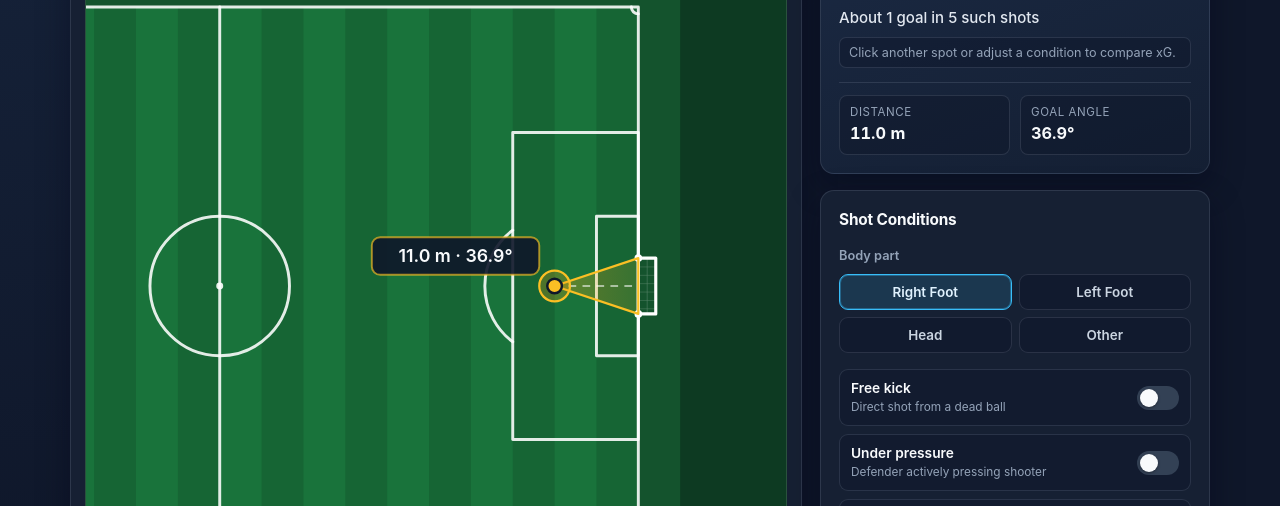
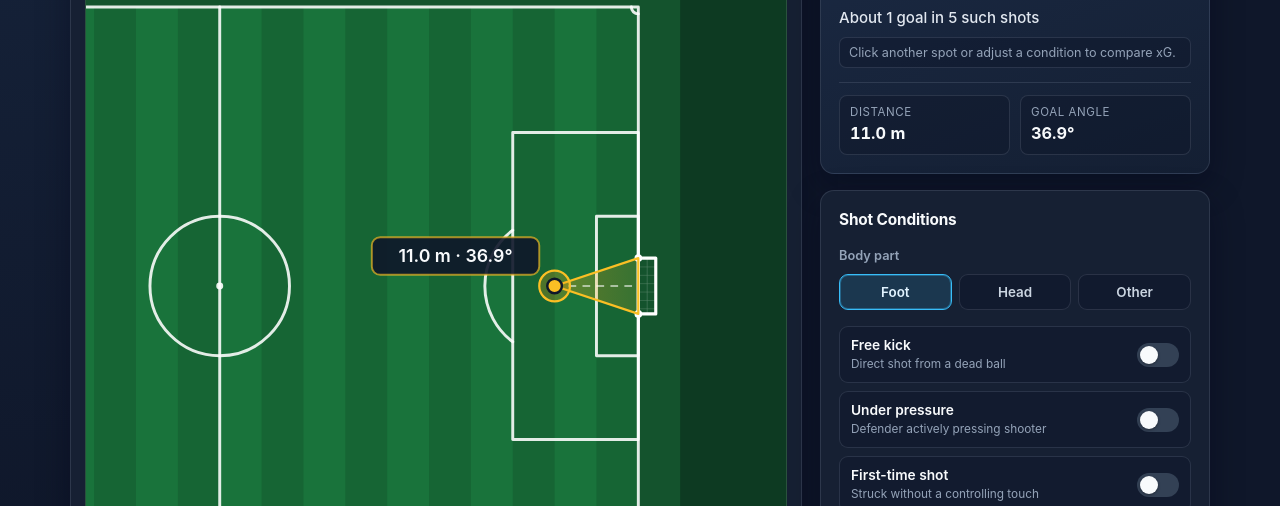
Before and after one commit to gabreyrom/xg-shot-map, a plain HTML site: page index.html in a window 1280 px wide. Shown: the part 287-793 px from the top of the page. Drawn offline with Linux system fonts and the light colour scheme.

Commit message:
Updated button

```diff
--- a/index.html
+++ b/index.html
@@ -713,7 +713,7 @@
 
     .body-part-grid {
       display: grid;
-      grid-template-columns: repeat(2, 1fr);
+      grid-template-columns: repeat(3, 1fr);
       gap: 7px;
     }
 
@@ -1470,8 +1470,7 @@
               <span>Body part</span>
             </div>
             <div class="body-part-grid" role="group" aria-label="Body part">
-              <button type="button" class="bp-btn active" data-body-part="Right Foot" aria-pressed="true">Right Foot</button>
-              <button type="button" class="bp-btn" data-body-part="Left Foot" aria-pressed="false">Left Foot</button>
+              <button type="button" class="bp-btn active" data-body-part="Foot" aria-pressed="true">Foot</button>
               <button type="button" class="bp-btn" data-body-part="Head" aria-pressed="false">Head</button>
               <button type="button" class="bp-btn" data-body-part="Other" aria-pressed="false">Other</button>
             </div>
@@ -1852,7 +1851,7 @@
     const state = {
       x: 108,
       y: 40,
-      body_part: "Right Foot",
+      body_part: "Foot",
       free_kick: false,
       under_pressure: false,
       first_time: false,
```
Also changed, not shown: 1 other file.
